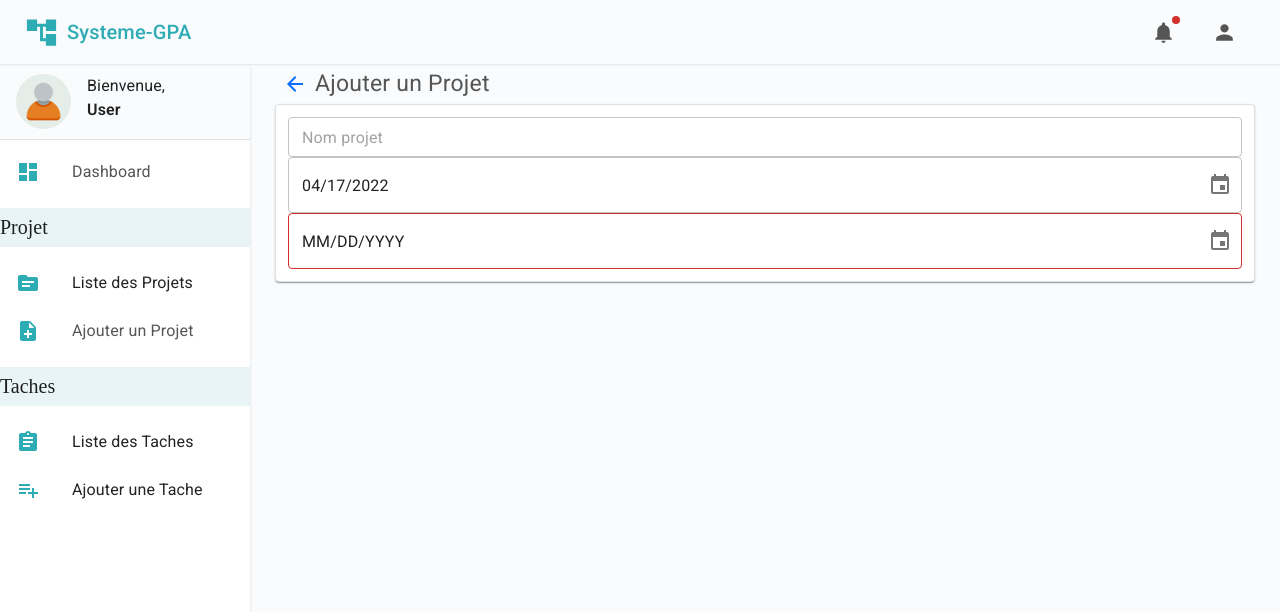
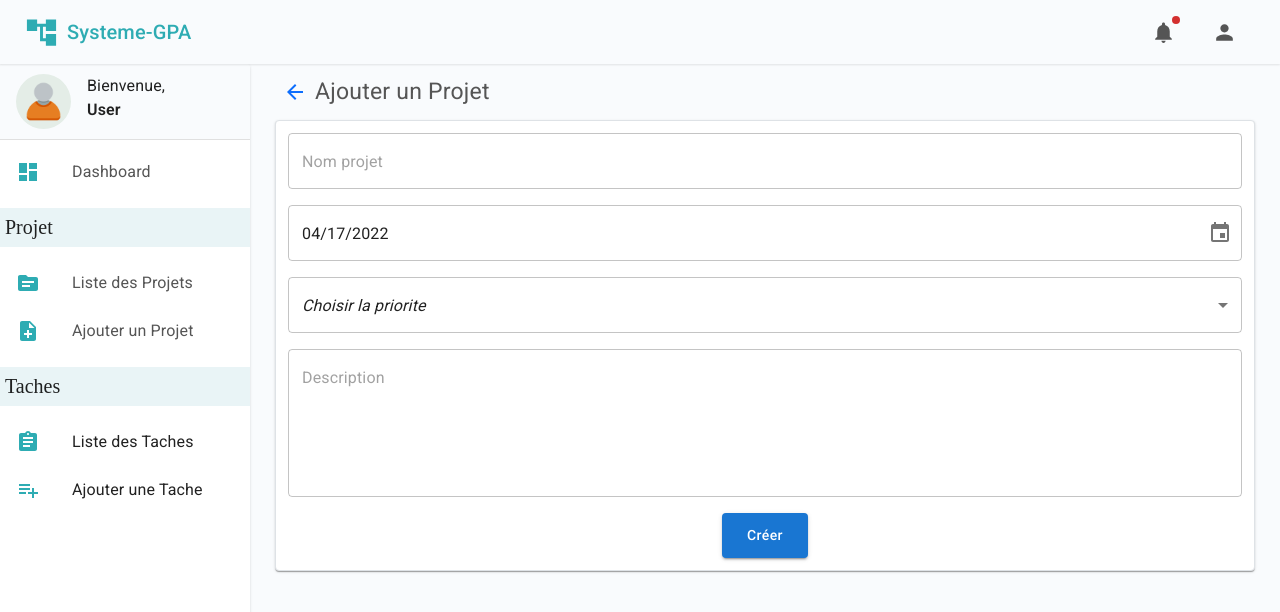
Before and after one commit to viadel13/systeme-GPA, a React (Create React App) app: page /ajoutProjet in a window 1280 px wide. Shown: the top 612 px of the page. Built offline with nearby package versions, Linux system fonts and the light colour scheme.

Commit message:
first commit

```diff
--- a/src/components/Root.js
+++ b/src/components/Root.js
@@ -2,6 +2,7 @@ import { BrowserRouter as Router, Routes, Route } from "react-router-dom";
 import Main from "./Main/Index";
 import Dashboard from "./Dashboard/Index";
 import AjoutProjet from "./Sidebar/AjoutProjet/Index";
+import ListeProjet from "./Sidebar/ListeProjet/Index";
 const Root = () => {
   return (
     <Router>
@@ -9,6 +10,7 @@ const Root = () => {
         <Route path='/' element={<Main />} >
           <Route index path='/' element={<Dashboard />} />
           <Route path='/ajoutProjet' element={<AjoutProjet />} />
+          <Route path='/ListeProjet' element={<ListeProjet />} />
         </Route>
       </Routes>
     </Router>
--- a/src/components/Sidebar/AjoutProjet/Index.js
+++ b/src/components/Sidebar/AjoutProjet/Index.js
@@ -1,5 +1,5 @@
 import { ArrowBack, ArrowForward } from '@mui/icons-material'
-import { Box, Card, IconButton, Stack, TextField, Typography } from '@mui/material'
+import { Box, Button, Card, IconButton, MenuItem, Select, Stack, TextField, Typography } from '@mui/material'
 import { useDispatch, useSelector } from 'react-redux';
 import { active } from '../../../redux/reducers/rootReducer';
 import { DateField, DatePicker, DesktopDatePicker } from '@mui/x-date-pickers';
@@ -14,6 +14,7 @@ const AjoutProjet = () => {
       <Stack
         direction='row'
         alignItems='center'
+        mt={1}
 
       >
         {
@@ -33,26 +34,59 @@ const AjoutProjet = () => {
         }
         <Typography component='span' sx={{ fontSize: '23px' }}>Ajouter un Projet</Typography>
       </Stack>
-      <Card sx={{ border: '1px solid #dee2e6', padding: '12px' }}>
+      <Card sx={{ border: '1px solid #dee2e6', padding: '12px', mt: 1 }}>
+        <Box
+          component="form"
+          noValidate
+          autoComplete="off"
+          display='flex'
+          flexDirection='column'
+          alignItems='center'
+          gap={2}
+          justifyContent='center'
+        >
           <div style={{ width: '100%' }}>
             <TextField
               fullWidth
               sx={{ backgroundColor: 'white' }}
               name="momProjet"
               placeholder="Nom projet"
-            size='small'
             />
           </div>
           <div style={{ width: '100%' }}>
             <DesktopDatePicker
-            sx={{  width: '100%' }}
+              sx={{ width: '100%' }}
               defaultValue={dayjs('2022-04-17')} />
           </div>
+
           <div style={{ width: '100%' }}>
-          <DesktopDatePicker
-            sx={{  width: '100%' }}
-            defaultValue='dsd' />
+            <Select
+              // value={age}
+              // onChange={handleChange}
+              fullWidth
+              displayEmpty
+              inputProps={{ 'aria-label': 'Without label' }}
+              value=""
+            >
+              <MenuItem value="">
+                <em>Choisir la priorite</em>
+              </MenuItem>
+              <MenuItem value={10}>Haut</MenuItem>
+              <MenuItem value={20}>Moyen</MenuItem>
+              <MenuItem value={30}>Faible</MenuItem>
+            </Select>
           </div>
+
+          <div style={{ width: '100%' }}>
+            <TextField
+              fullWidth
+              rows={5}
+              multiline
+              placeholder='Description'
+            />
+          </div>
+          <Button variant='contained' sx={{textTransform: 'capitalize', p: '10px 25px'}}>créer</Button>
+        </Box>
       </Card>
     </Box>
   )
--- a/src/components/Sidebar/Index.js
+++ b/src/components/Sidebar/Index.js
@@ -63,7 +63,7 @@ const Sidebar = () => {
             </ListItemButton>
           </ListItem>
 
-          <Box display='flex' justifyContent='flex-start' m='12px 0' p='8px 0' bgcolor='#e9f4f6' >
+          <Box display='flex' justifyContent='flex-start' m='12px 0' p='8px 5px' bgcolor='#e9f4f6' >
             <span style={{ fontSize: '20px' }}>Projet</span>
           </Box>
 
@@ -72,7 +72,12 @@ const Sidebar = () => {
               <ListItemIcon >
                 <Source sx={{ color: '#2eacb3' }} />
               </ListItemIcon>
-              <ListItemText primary="Liste des Projets" />
+              <ListItemText primary={
+                <CustomStyled to="/ListeProjet">
+                  Liste des Projets
+                </CustomStyled>
+              }
+               />
             </ListItemButton>
           </ListItem>
 
@@ -90,7 +95,7 @@ const Sidebar = () => {
             </ListItemButton>
           </ListItem>
 
-          <Box display='flex' justifyContent='flex-start' m='12px 0' p='8px 0' bgcolor='#e9f4f6' >
+          <Box display='flex' justifyContent='flex-start' m='12px 0' p='8px 5px' bgcolor='#e9f4f6' >
             <span style={{ fontSize: '20px' }}>Taches</span>
           </Box>
 
--- /dev/null
+++ b/src/components/Sidebar/ListeProjet/Index.js
@@ -0,0 +1,40 @@
+import { ArrowBack, ArrowForward } from '@mui/icons-material'
+import { Box, IconButton, Stack, Typography } from '@mui/material'
+import { active } from '../../../redux/reducers/rootReducer';
+import { useDispatch, useSelector } from 'react-redux';
+
+const ListeProjet = () => {
+
+  const activeState = useSelector((state) => state.systemeGPA.active);
+  const dispatch = useDispatch();
+
+  return (
+    <Box sx={{ padding: { xs: '0 8px', sm: '0 30px', md: '0 25px' } }}>
+      <Stack
+        direction='row'
+        alignItems='center'
+        mt={1}
+
+      >
+        {
+          !activeState
+            ? <IconButton
+              onClick={() => dispatch(active(!activeState))}
+              sx={{ display: { xs: 'none', sm: 'none', md: 'flex' } }}
+            >
+              <ArrowBack sx={{ color: '#0d6efd' }} />
+            </IconButton>
+            : <IconButton
+              onClick={() => dispatch(active(!activeState))}
+              sx={{ display: { xs: 'none', sm: 'none', md: 'flex' } }}
+            >
+              <ArrowForward sx={{ color: '#0d6efd' }} />
+            </IconButton>
+        }
+        <Typography component='span' sx={{ fontSize: '23px' }}>Liste des Projets</Typography>
+      </Stack>
+    </Box>
+  )
+}
+
+export default ListeProjet
```
Lines whose indentation alone changed are shown as unchanged.
